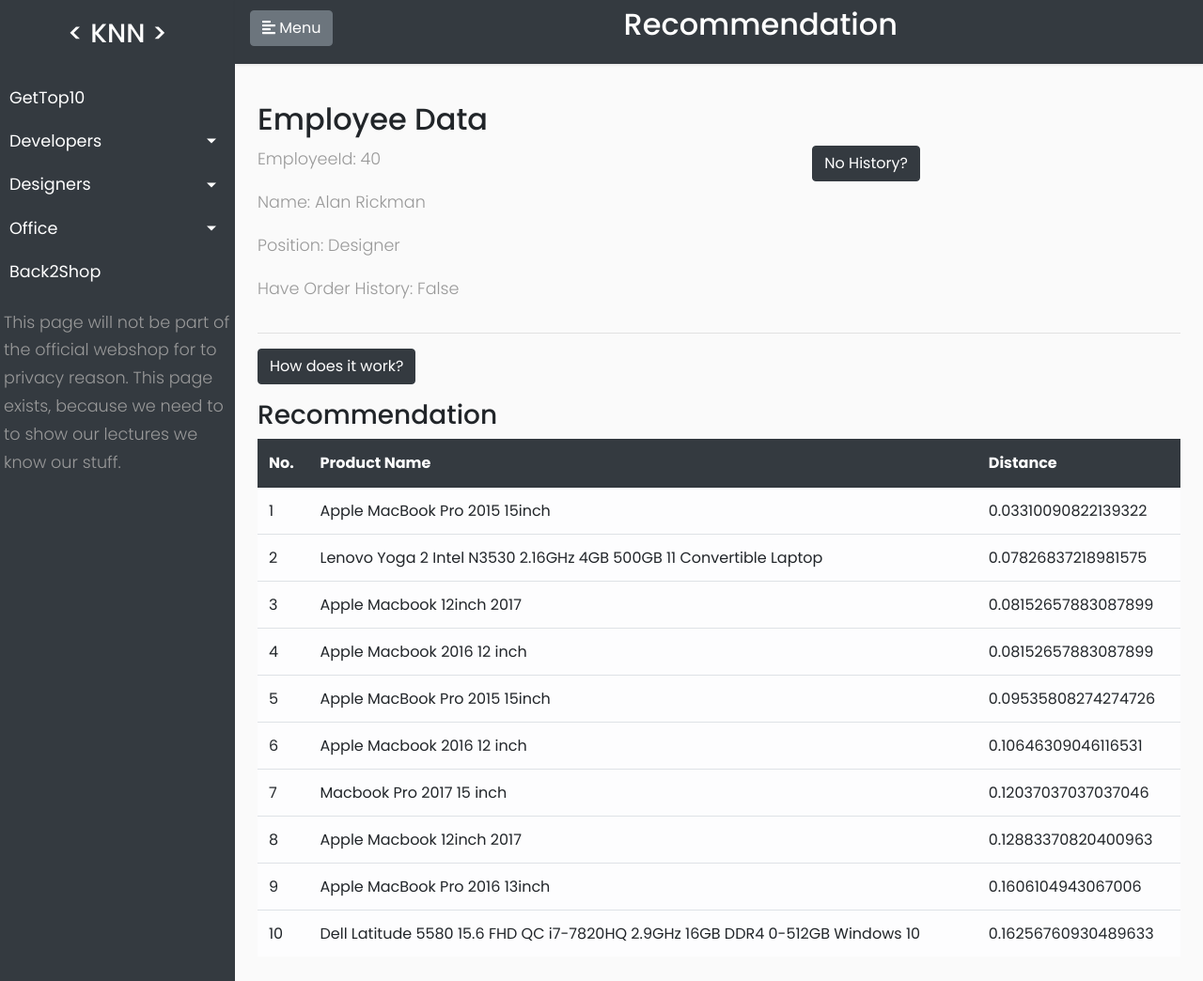
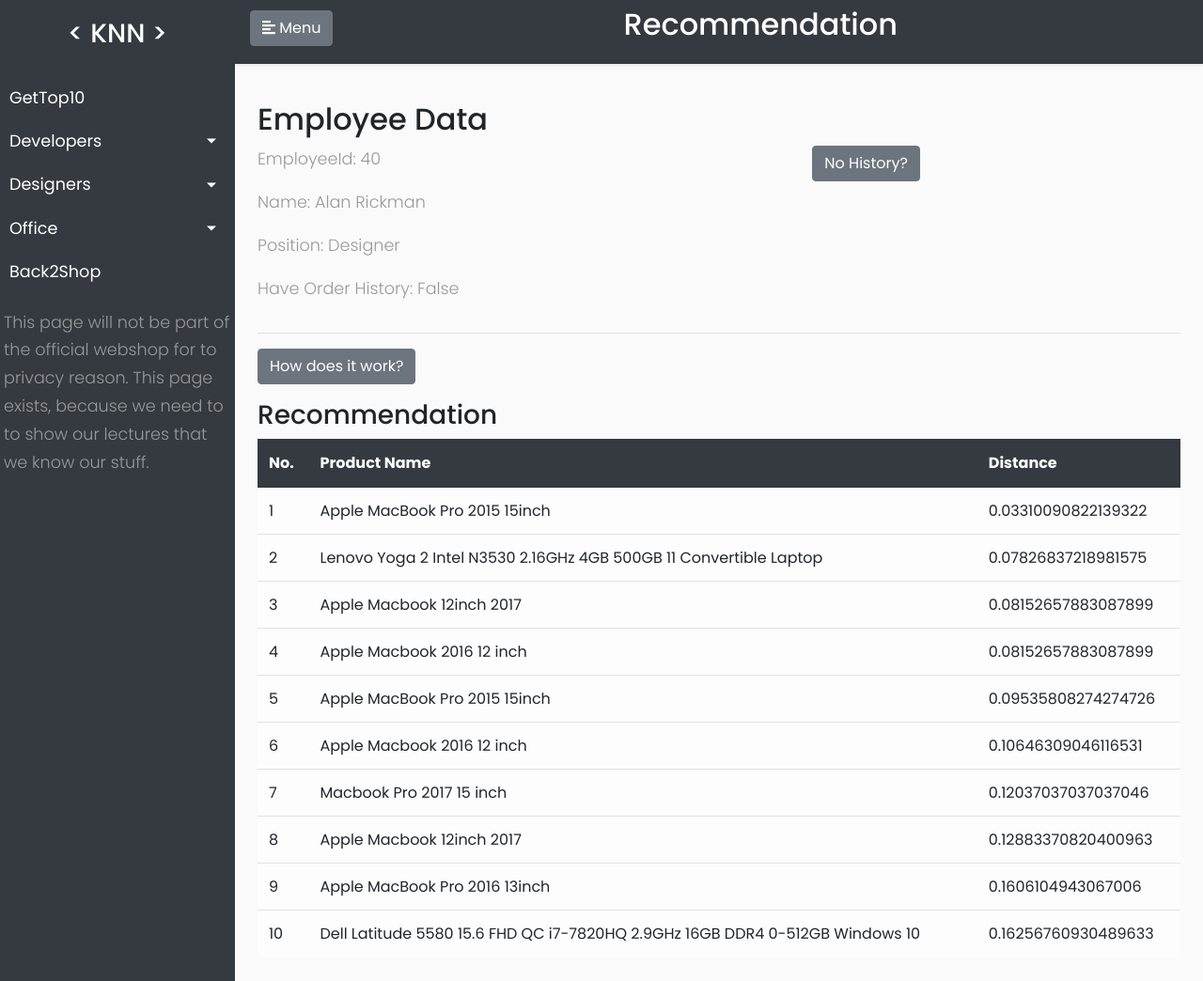
Before and after one commit to yiu-code/ProjectML, a Django app: page /knn/40/ in a window 1280 px wide. Shown: the whole page at 94% size. Run offline with Django 3.2, Linux system fonts and the light colour scheme; data comes from the database, SQL or seed files in the repository; both versions use the stored data as it was after the commit; some libraries are stand-ins or nearby versions.

Commit message:
minor fix and merge complete

```diff
--- a/FullStackDjango/api/templates/algorithm.html
+++ b/FullStackDjango/api/templates/algorithm.html
@@ -56,7 +56,7 @@
                     <a href="/">Back2Shop</a>
                 </li>
             </ul>
-            <p class="mx-1">This page will not be part of the official webshop for to privacy reason. This page exists, because we need to to show our lectures we know our stuff.</p>
+            <p class="mx-1">This page will not be part of the official webshop for to privacy reason. This page exists, because we need to to show our lectures that we know our stuff.</p>
         </nav>
 
         <!-- Page Content  -->
@@ -74,7 +74,6 @@
             {% block content %}
             {% endblock content %}
             </div>
-
         </div>
     </div>
 
--- a/FullStackDjango/api/templates/knn.html
+++ b/FullStackDjango/api/templates/knn.html
@@ -12,7 +12,7 @@
         <div class="col-5">
         {% if history == False %}
             <ol class="list-unstyled">
-                <a href="#Hist" data-toggle="collapse" aria-expanded="false" class="btn btn-dark">No History?</a>
+                <a href="#Hist" data-toggle="collapse" aria-expanded="false" class="btn btn-secondary">No History?</a>
                 <ol class="collapse list-unstyled" id="Hist" type="1">
                         <h5>
                             From no history to product array for KNN
@@ -43,7 +43,7 @@
     </div>
     <hr />
 <ol class="list-unstyled">
-    <a href="#Info" data-toggle="collapse" aria-expanded="false" class="btn btn-dark">How does it work?</a>
+    <a href="#Info" data-toggle="collapse" aria-expanded="false" class="btn btn-secondary">How does it work?</a>
     <ol class="collapse list-unstyled" id="Info" type="1">
             <h3>
                 Steps needed to return a recommendation.
```
Also changed, not shown: FullStackDjango/db.sqlite3, 1 other file.
